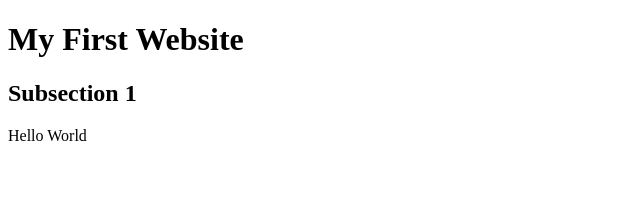
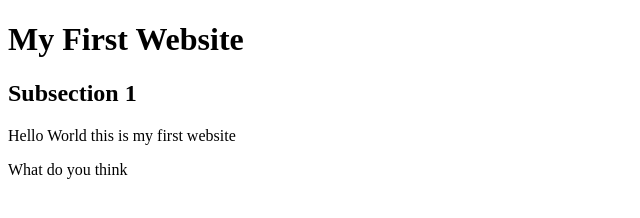
Before and after one commit to Vengefulvv/testrepo, a plain HTML site: page index.html in a window 1280 px wide. Shown: the whole page, without its empty margins (0-640 px from the left). Drawn offline with Linux system fonts and the light colour scheme.

Commit message:
updated first web

```diff
--- a/index.html
+++ b/index.html
@@ -7,7 +7,10 @@
 </head>
 <body>
     <h1>My First Website</h1>
-    <h2>Subsection 1</h2>
-    <p>Hello World</p>
+    <div>
+        <h2>Subsection 1</h2>
+        <p>Hello World this is my first website</p>
+        <p> What do you think</p>
+    </div>
 </body>
 </html>
```
